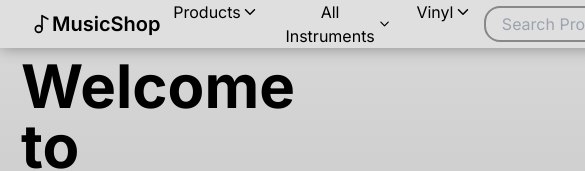
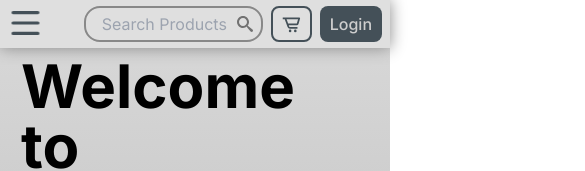
Before and after one commit to Geo504/MusicShop, a Next.js app: page / in a window 390 px wide. Shown: the top 171 px of the page, 585 px wide, since content can reach past the window. Built offline with nearby package versions, Linux system fonts and the light colour scheme.

Commit message:
responsive in navbar

```diff
--- a/src/app/layout.js
+++ b/src/app/layout.js
@@ -2,6 +2,7 @@ import './globals.css'
 import { Inter } from 'next/font/google'
 
 import NavBar from '../components/NavBar/NavBar.jsx'
+import MenuIcon from '@/components/NavBar/Menu/Menu'
 
 const inter = Inter({ subsets: ['latin'] })
 
@@ -15,6 +16,7 @@ export default function RootLayout({ children }) {
     <html lang="en">
       <body className={inter.className}>
         <NavBar />
+        <MenuIcon />
         {children}
       </body>
     </html>
--- /dev/null
+++ b/src/components/NavBar/BurgerButton/BurgerButton.jsx
@@ -0,0 +1,12 @@
+'use client'
+import style from './BurgerButton.module.css';
+
+export default function BurgerButton({open}) {
+  return (
+    <div className={`${style.nav_icon} ${open ? style.open : ''}`}>
+      <span></span>
+      <span></span>
+      <span></span>
+    </div>
+  )
+}
--- /dev/null
+++ b/src/components/NavBar/BurgerButton/BurgerButton.module.css
@@ -0,0 +1,51 @@
+
+.nav_icon{
+  width: 35px;
+  height: 30px;
+  position: relative;
+  cursor: pointer;
+  display: inline-block;
+
+}
+.nav_icon span{
+  background-color:#445058;
+  position: absolute;
+  border-radius: 2px;
+  transition: .3s cubic-bezier(.8, .5, .2, 1.4);
+  width:100%;
+  height: 4px;
+  transition-duration: 500ms
+}
+.nav_icon span:nth-child(1){
+  top:0px;
+  left: 0px;
+}
+.nav_icon span:nth-child(2){
+  top:13px;
+  left: 0px;
+  opacity:1;
+}
+.nav_icon span:nth-child(3){
+  bottom:0px;
+  left: 0px;
+}
+.nav_icon:not(.open):hover span:nth-child(1){
+  transform: rotate(-3deg) scaleY(1.1);
+}
+.nav_icon:not(.open):hover span:nth-child(2){
+  transform: rotate(3deg) scaleY(1.1);
+}
+.nav_icon:not(.open):hover span:nth-child(3){
+  transform: rotate(-4deg) scaleY(1.1);
+}
+.nav_icon.open span:nth-child(1){
+  transform: rotate(45deg);
+  top: 13px;
+}
+.nav_icon.open span:nth-child(2){
+  opacity:0;
+}
+.nav_icon.open span:nth-child(3){
+  transform: rotate(-45deg);
+  top: 13px;
+}
--- /dev/null
+++ b/src/components/NavBar/Menu/Menu.jsx
@@ -0,0 +1,66 @@
+'use client'
+import { useState } from 'react';
+import Link from 'next/link';
+
+import BurgerButton from '../BurgerButton/BurgerButton';
+
+import style from './Menu.module.css';
+import { LuMusic2 } from 'react-icons/lu';
+
+export default function MenuIcon() {
+  const [showMenu, setshowMenu] = useState(false);
+
+  const closeMenu = () => {
+    setshowMenu(false);
+  }
+
+  return (
+    <>
+      <div className={style.menu_icon} onClick={() => setshowMenu(!showMenu)}>
+        <BurgerButton open={showMenu} />
+      </div>
+
+
+      <div className={`${style.menu_window} ${showMenu?style.open:''}`}>
+        <div className='relative flex flex-col gap-6 px-4 items-start justify-center min-h-screen w-[260px] bg-[#e0e0e0e8] shadow-[0_0_1.5rem_rgb(69,81,89)]'>
+
+          <Link href={'/'} onClick={closeMenu} className={style.brand_container}>
+            <LuMusic2 />
+            <h2 className='font-semibold'>MusicShop</h2>
+          </Link>
+
+          <div className='flex flex-col gap-1 min-w-full'>
+            <h3 className='text-xl font-semibold'>Products</h3>
+            <Link href={'/products'} onClick={closeMenu} className={style.link}>
+              All Products
+            </Link>
+            <Link href={'/'} onClick={closeMenu} className={style.link}>
+              Buy Tickets Concert
+            </Link>
+          </div>
+
+          <div className='flex flex-col gap-1  min-w-full'>
+            <h3 className='text-xl font-semibold'>Instruments</h3>
+            <Link href={'/instruments'} onClick={closeMenu} className={style.link}>
+              All Instruments
+            </Link>
+            <Link href={'/'} onClick={closeMenu} className={style.link}>
+              New One's
+            </Link>
+          </div>
+
+          <div className='flex flex-col gap-1  min-w-full'>
+            <h3 className='text-xl font-semibold'>Vinyl</h3>
+            <Link href={'/vinyl'} onClick={closeMenu} className={style.link}>
+              All Vinyl
+            </Link>
+            <Link href={'/'} onClick={closeMenu} className={style.link}>
+              By genre
+            </Link>
+          </div>
+
+        </div>
+      </div>
+    </>
+  )
+}
--- /dev/null
+++ b/src/components/NavBar/Menu/Menu.module.css
@@ -0,0 +1,52 @@
+.menu_icon{
+  position: absolute;
+  margin: 0.5rem;
+  display: flex;
+  align-items: center;
+  transform: scale(0.8);
+  z-index: 500;
+}
+
+.menu_window.open{
+  transform: translateX(0);
+}
+.menu_window{
+  position: absolute;
+  transform: translateX(-100%);
+  width: 100dvw;
+  height: 100dvh;
+  background-color: #f5f5f525;
+  backdrop-filter: blur(5px);
+
+  z-index: 300;
+  transition: 0.4s;
+}
+
+@media screen and (min-width: 950px){
+  .menu_icon{
+    display: none;
+  }
+  .menu_window{
+    display: none;
+  }
+}
+
+.brand_container{
+  position: absolute;
+  top: 0.5rem;
+  right: 0.5rem;
+  display: flex;
+  align-items: center;
+  font-size: 1.25rem;
+}
+
+.link{
+  color: #445058;
+  padding: 0.2rem 0.6rem;
+  border-radius: 0.5rem;
+
+  transition: 0.4s;
+}
+.link:hover{
+  background-color: #ffffffe3;
+}
--- a/src/components/NavBar/NavBar.jsx
+++ b/src/components/NavBar/NavBar.jsx
@@ -3,18 +3,19 @@ import Link from 'next/link'
 import style from './NavBar.module.css'
 import { LuMusic2 } from 'react-icons/lu'
 import { IoIosArrowDown } from 'react-icons/io'
-import { ImSearch } from 'react-icons/im'
-import { BiCartAlt } from 'react-icons/bi'
+import { ImSearch } from 'react-icons/im';
+import { BiCartAlt } from 'react-icons/bi';
 
 export default function NavBar() {
   return (
     <header className={style.navBar_container}>
-      <Link href={'/'} className='flex items-center text-xl'>
+
+      <Link href={'/'} className={style.brand_container}>
         <LuMusic2 />
         <h2 className='font-semibold'>MusicShop</h2>
       </Link>
 
-      <ul className='flex'>
+      <ul className={style.li_container}>
         <li>
           <button href={'/products'} className={style.link_btn}>
             Products
@@ -35,8 +36,9 @@ export default function NavBar() {
 
         <li>
           <button className={style.link_btn}>
-            All Instruments
+            Instruments
             <IoIosArrowDown className={style.icon_link} />
+
             <div className={style.products_links}>
               <Link href={'/instruments'} className={style.link}>
                 All Instruments
@@ -54,6 +56,7 @@ export default function NavBar() {
           <button className={style.link_btn}>
             Vinyl
             <IoIosArrowDown className={style.icon_link} />
+
             <div className={style.products_links}>
               <Link href={'/vinyl'} className={style.link}>
                 Vinyl
--- a/src/components/NavBar/NavBar.module.css
+++ b/src/components/NavBar/NavBar.module.css
@@ -9,8 +9,31 @@
   box-shadow: 0 0 1rem #888888;
   background-color: #e0e0e0dc;
   backdrop-filter: blur(5px);
-  z-index: 500;
+  z-index: 250;
 }
+
+
+.brand_container{
+  display: flex;
+  align-items: center;
+  font-size: 1.25rem;
+}
+
+.li_container{
+  display: flex;
+}
+@media screen and (max-width: 950px){
+  .navBar_container{
+    justify-content: flex-end;
+    padding: 0rem 0.5rem;
+  }
+  .brand_container,
+  .li_container{
+    display: none;
+  }
+}
+
+
 
 .link_btn{
   position: relative;
```
